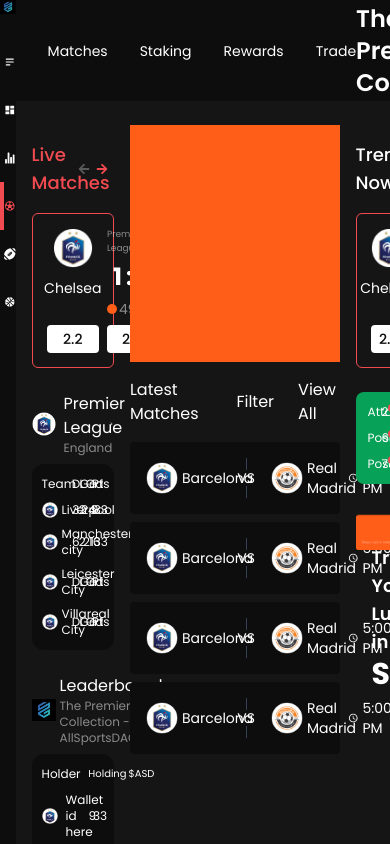
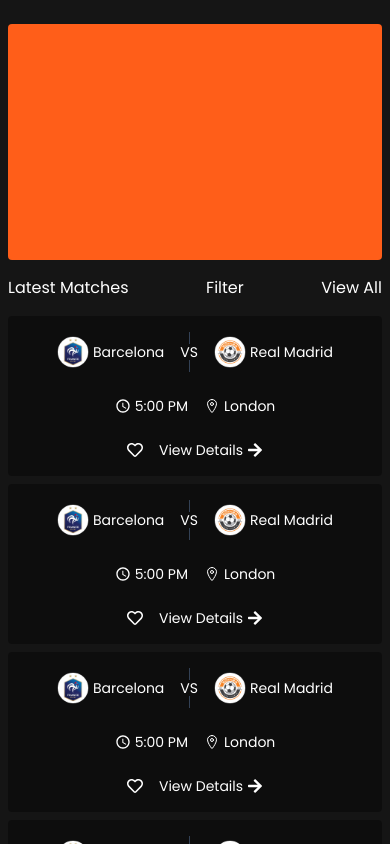
Before and after one commit to rakibulhasan-bu/premier-league, a Next.js app: page /soccer in a window 390 px wide. Built offline with nearby package versions, Linux system fonts and the light colour scheme.

Commit message:
responsive design

```diff
--- a/app/layout.tsx
+++ b/app/layout.tsx
@@ -24,12 +24,12 @@
       <body className={poppins.className}>
         <div className="flex h-screen overflow-auto text-white">
           {/* this is left side bar  */}
-          <div className='w-[4%] 2xl:w-[5%] h-full overflow-auto bg-black'>
+          <div className='hidden lg:block lg:w-[4%] 2xl:w-[5%] h-full overflow-auto bg-black'>
             <LeftSidebar />
           </div>
 
           {/* this is right side  */}
-          <div className='w-[96%] 2xl:w-[95%] bg-bgBlack h-full overflow-auto'>
+          <div className='w-full lg:w-[96%] 2xl:w-[95%] bg-bgBlack h-full overflow-auto'>
             {children}
           </div>
         </div>
--- a/app/soccer/LeftSoccerDiv.tsx
+++ b/app/soccer/LeftSoccerDiv.tsx
@@ -9,7 +9,7 @@
 
 export default function LeftSoccerDiv() {
     return (
-        <div className='w-[22%] ml-4 mt-10 mb-4 2xl:my-12'>
+        <div className='hidden lg:block lg:w-[22%] ml-4 mt-10 mb-4 2xl:my-12'>
             {/* this is live match div  */}
             <div className=''>
                 <div className='grid grid-cols-2 mb-4'>
--- a/app/soccer/MiddleSoccerDiv.tsx
+++ b/app/soccer/MiddleSoccerDiv.tsx
@@ -2,9 +2,9 @@
 
 export default function MiddleSoccerDiv() {
     return (
-        <div className='w-[56%] my-6 2xl:my-8'>
+        <div className='w-full lg:w-[56%] my-6 2xl:my-8'>
             {/* top div contain banner and match  */}
-            <div className='w-full h-[28dvh] bg-orange'>
+            <div className='w-full h-[28dvh] bg-orange rounded-sm'>
 
             </div>
 
--- a/app/soccer/RightSoccerDiv.tsx
+++ b/app/soccer/RightSoccerDiv.tsx
@@ -6,9 +6,9 @@
 
 export default function RightSoccerDiv() {
     return (
-        <div className='w-[22%] mt-10 mb-4 2xl:my-12'>
+        <div className='w-full lg:w-[22%] mt-10 mb-4 2xl:my-12'>
             {/* this is trending now match div  */}
-            <div className='mr-4'>
+            <div className='lg:mr-4'>
                 <div className='grid grid-cols-2 mb-4'>
                     <p className="text-lg font-medium">Trending Now</p>
                     <div className='flex items-center justify-center gap-1.5 text-xs'>
@@ -20,7 +20,7 @@
             </div>
 
             {/* this is statistics div  */}
-            <div className='bg-green mr-4 p-3 rounded-lg my-6 2xl:my-10 space-y-2.5 text-xs'>
+            <div className='bg-green lg:mr-4 p-3 rounded-lg my-6 2xl:my-10 space-y-2.5 text-xs'>
                 <div className='grid grid-cols-7 gap-1.5'>
                     <p className="col-span-2">Attacks</p>
                     <p className="col-span-1">27</p>
@@ -51,8 +51,8 @@
 
             {/* swapping div  */}
             <div className='relative'>
-                <Image src={swapImage} alt="swap image" width={400} height={150} className="w-full -z-10" />
-                <div className='text-white absolute top-0 left-0 w-full bg-transparent h-full z-10 pb-8 pt-9 px-4'>
+                <Image src={swapImage} alt="swap image" width={400} height={150} className="w-full h-36 2xl:h-40 -z-10" />
+                <div className='text-white absolute top-0 left-0 w-full bg-transparent h-full z-10 py-10 2xl:py-12 px-4'>
                     <p className="text-lg font-semibold">Try Your Luck in</p>
                     <p className="text-3xl font-bold">SWAPs</p>
                 </div>
--- a/app/soccer/SingleMatch.tsx
+++ b/app/soccer/SingleMatch.tsx
@@ -8,7 +8,7 @@
 
 export default function SingleMatch() {
     return (
-        <Link href={'/'} className='w-full flex items-center justify-between gap-6 bg-black hover:bg-white hover:text-black rounded 2xl:rounded-md p-4'>
+        <Link href={'/'} className='w-full flex flex-col lg:flex-row items-center justify-between gap-6 bg-black hover:bg-white hover:text-black rounded 2xl:rounded-md p-4'>
             {/* this is match vs div  */}
             <div className='flex items-center  gap-4 2xl:gap-8'>
                 {/* first team image and name div  */}
--- a/app/soccer/SoccerNavbar.tsx
+++ b/app/soccer/SoccerNavbar.tsx
@@ -7,7 +7,7 @@
 
 export default function SoccerNavbar() {
     return (
-        <div className='h-[12dvh] 2xl:h-[15dvh] pl-8 pr-16 bg-black flex items-center justify-between'>
+        <div className='hidden lg:flex h-[12dvh] 2xl:h-[15dvh] pl-8 pr-16 bg-black items-center justify-between'>
             <div className='flex items-center gap-8 text-sm'>
                 <p>Matches</p>
                 <p>Staking</p>
--- a/app/soccer/page.tsx
+++ b/app/soccer/page.tsx
@@ -10,7 +10,7 @@
             {/* soccer nav bar here  */}
             <SoccerNavbar />
             {/* this is body of these page  */}
-            <div className='flex gap-4 2xl:gap-8'>
+            <div className='flex flex-col lg:flex-row gap-4 2xl:gap-8 mx-2 lg:mx-0'>
                 {/* this is left div for Matches  */}
                 <LeftSoccerDiv />
                 {/* this is main div for showing content */}
```
